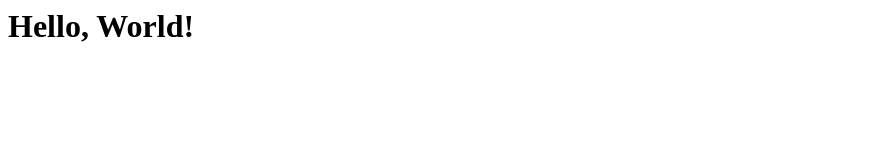
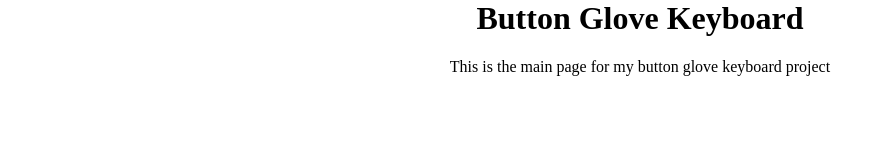
Before and after one commit to joe-principe/button-glove-keyboard, a plain HTML site: page index.html in a window 1280 px wide. Shown: the whole page, without its empty margins (0-884 px from the left). Drawn offline with Linux system fonts and the light colour scheme.

Commit message:
Added styles.css and updated index.html

```diff
--- a/index.html
+++ b/index.html
@@ -1 +1,12 @@
-<h1>Hello, World!</h1>
+<html lang="en">
+<head>
+	<meta charset="UTF-8">
+	<meta name="viewport" content="width=device-width, initial-scale=1.0">
+	<title>document</title>
+	<link rel="stylesheet" href="styles.css">
+</head>
+<body>
+	<h1>Button Glove Keyboard</h1>
+	<p>This is the main page for my button glove keyboard project</p>
+</body>
+</html>
--- /dev/null
+++ b/styles.css
@@ -0,0 +1,5 @@
+body {
+	margin: 0;
+	background: white;
+	text-align: center;
+}
```
